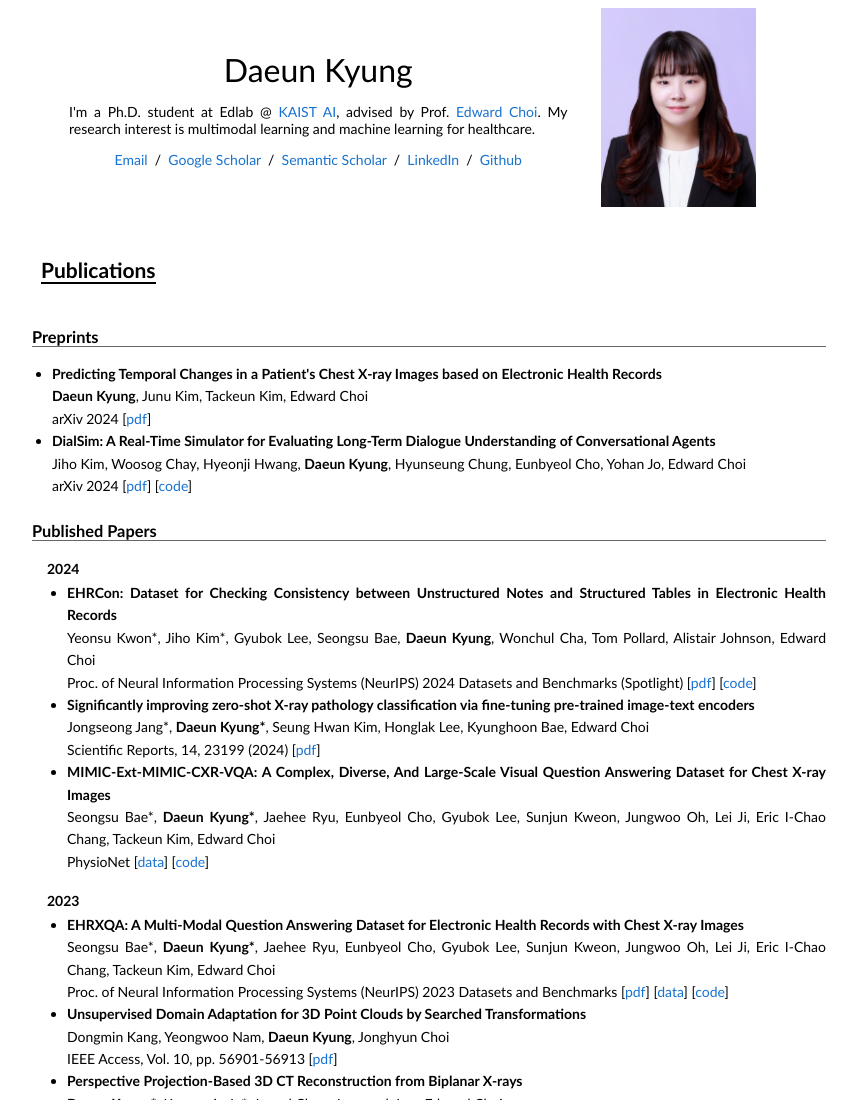
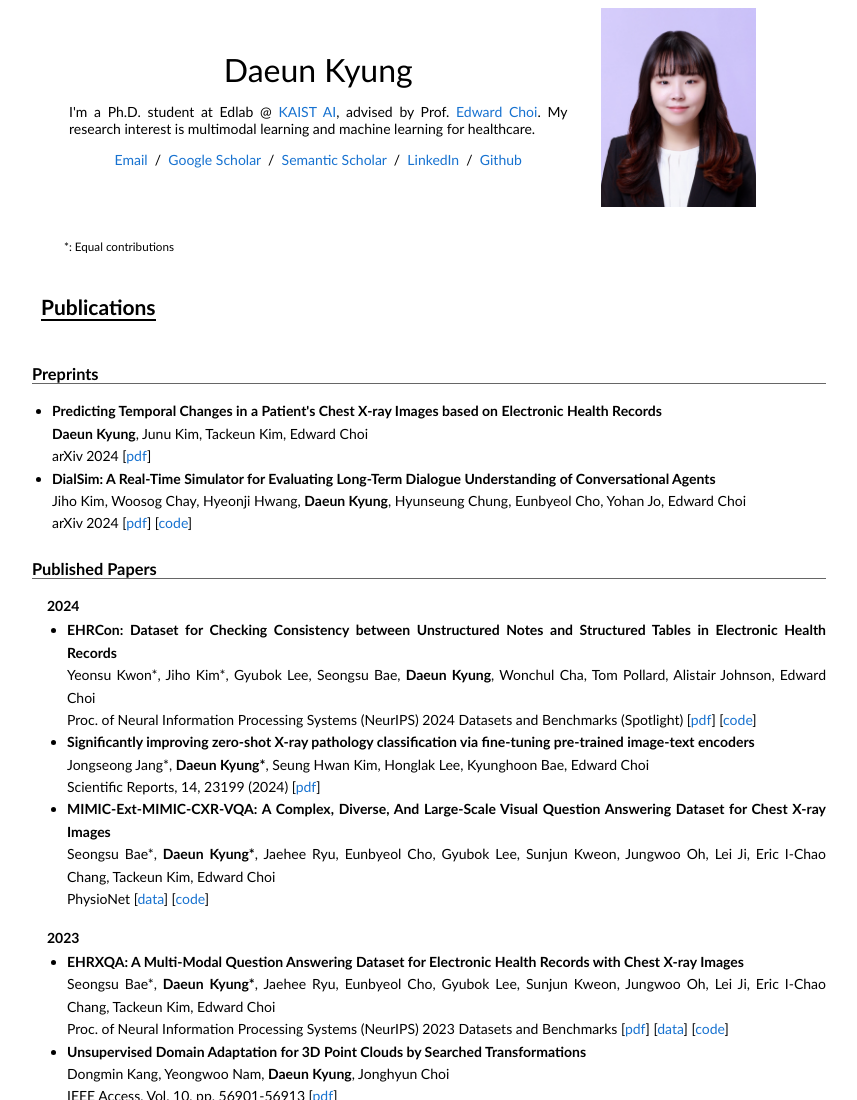
Before and after one commit to dek924/dek924.github.io, a plain HTML site: page index.html in a window 1280 px wide. Shown: the top 1100 px of the page, without its empty margins (211-1068 px from the left). Drawn offline with Linux system fonts and the light colour scheme.

Commit message:
equal contribution

```diff
--- a/index.html
+++ b/index.html
@@ -64,6 +64,8 @@
               </tr>
             </thead>
             <tbody>
+              <!-- Equal contributions note -->
+              <p style="font-size: smaller; margin-left: 35px;">*: Equal contributions</p>
               <!-- Preprints -->
               <tr>
                 <td>
```
